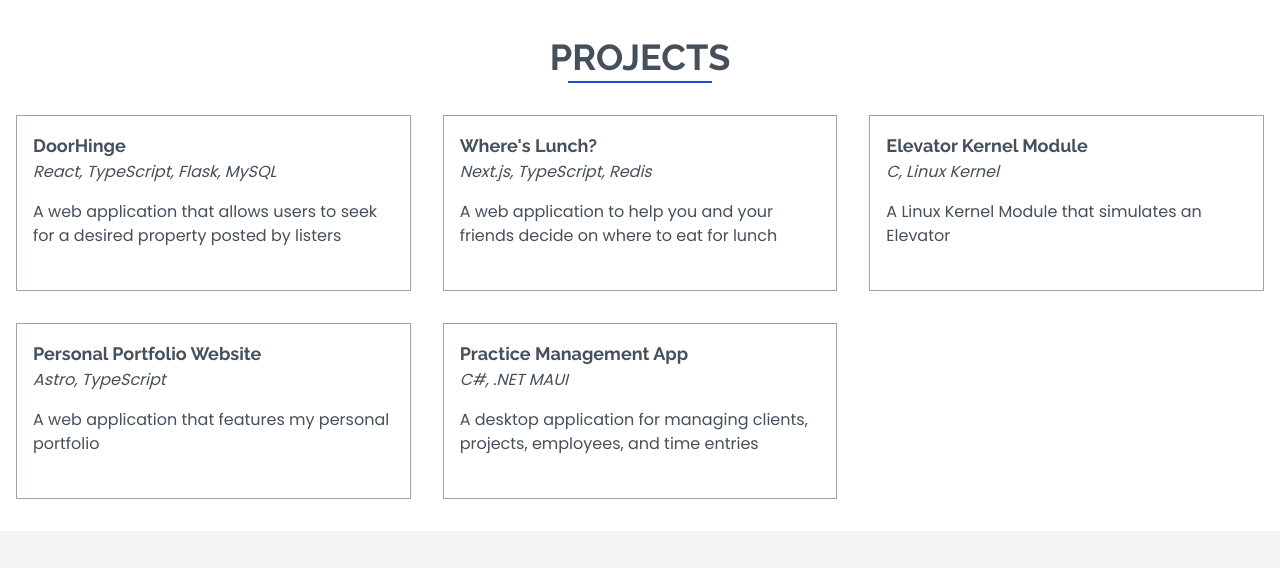
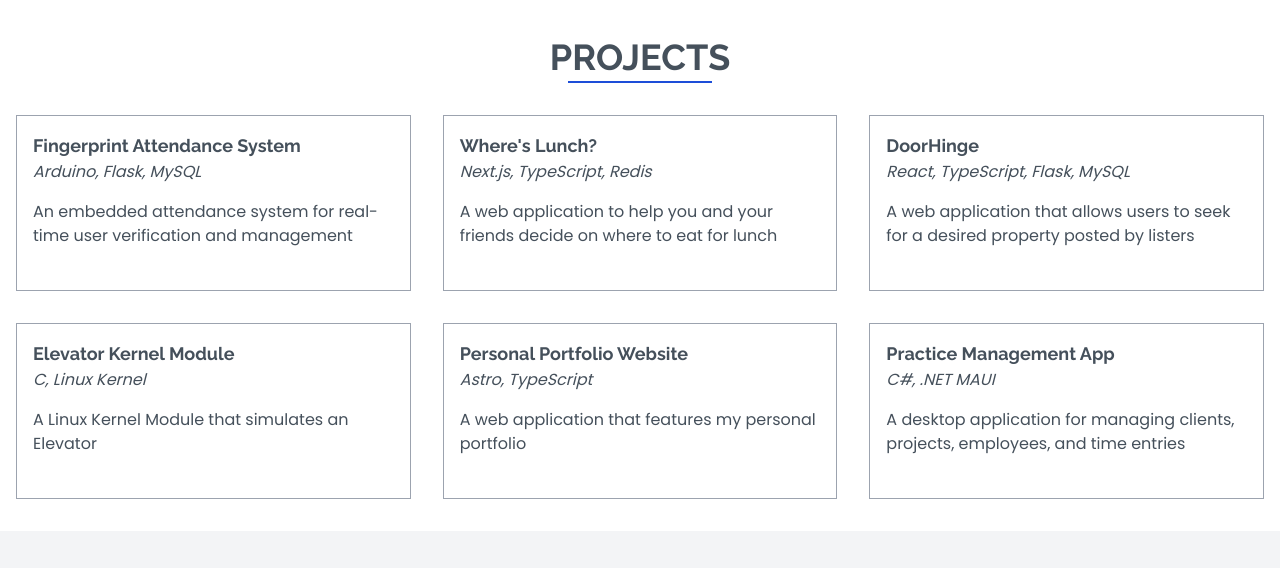
Before and after one commit to Daverhan/david-silva-portfolio, an Astro site: page / in a window 1280 px wide. Shown: the part 1261-1829 px from the top of the page. Built offline with nearby package versions, Linux system fonts and the light colour scheme; Astro itself is replaced by a stand-in of ours.

Commit message:
Add a project to the projects section

```diff
--- a/src/components/Projects.astro
+++ b/src/components/Projects.astro
@@ -12,16 +12,22 @@
     />
     <div class="lg:grid grid-cols-3 mt-8 mx-4 md:mx-0">
       <Card
-        title="DoorHinge"
-        description="A web application that allows users to seek for a desired property posted by listers"
-        technologies="React, TypeScript, Flask, MySQL"
-        link="https://github.com/Daverhan/door-hinge-web-app"
+        title="Fingerprint Attendance System"
+        description="An embedded attendance system for real-time user verification and management"
+        technologies="Arduino, Flask, MySQL"
+        link="https://github.com/Daverhan/fingerprint-attendance-system"
       />
       <Card
         title="Where's Lunch?"
         description="A web application to help you and your friends decide on where to eat for lunch"
         technologies="Next.js, TypeScript, Redis"
         link="https://github.com/Daverhan/wheres-lunch-web-app"
+      />
+      <Card
+        title="DoorHinge"
+        description="A web application that allows users to seek for a desired property posted by listers"
+        technologies="React, TypeScript, Flask, MySQL"
+        link="https://github.com/Daverhan/door-hinge-web-app"
       />
       <Card
         title="Elevator Kernel Module"
```
